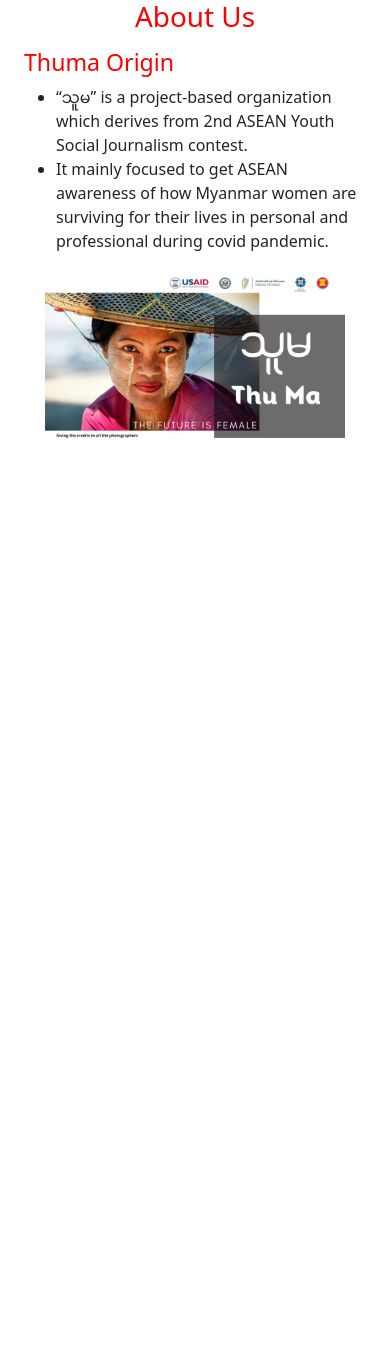
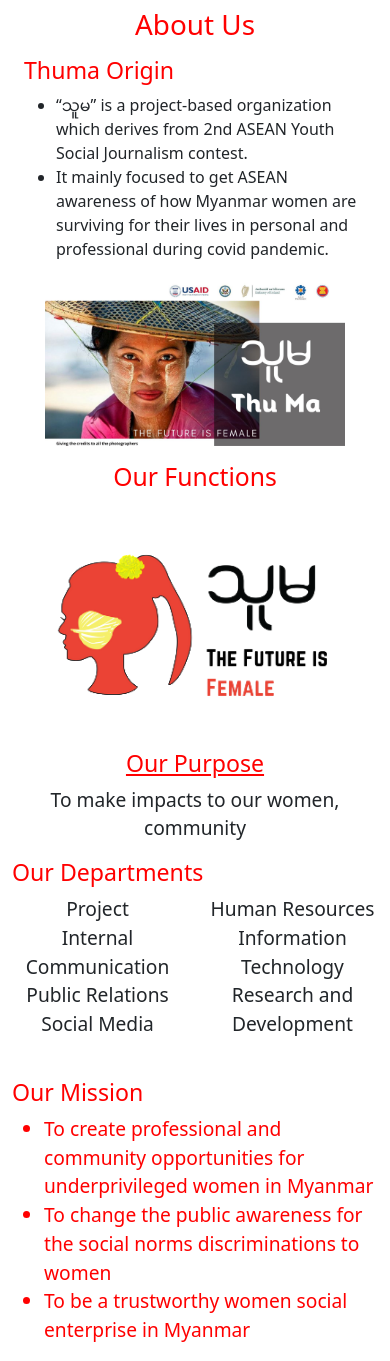
Before and after one commit to sandar00/Thumafocusarea, a plain HTML site: page index.html in a window 390 px wide. Before the commit the page ends 844 px from the top, so only its background shows below. Drawn offline with Linux system fonts and the light colour scheme.

Commit message:
add thuma function

```diff
--- a/index.html
+++ b/index.html
@@ -15,7 +15,7 @@
 <body>
 
     <!-- Thuma Origin header -->
-    <header class="mt-md-3 mt-sm-2">
+    <header class="mt-md-3 mt-2">
         <h1 class="text-center reds">About Us</h1>
     </header>
 
@@ -36,6 +36,52 @@
     </section>
 
     <!-- section function -->
+    <header class="mt-md-4 mt-3">
+        <h2 class="text-center reds">Our Functions</h2>
+    </header>
+
+    <section class="container-lg">
+        <div class="row align-items-center function-containers">
+            <div class="col-sm-12 col-md-6 fuction1">
+                <img src="./img/IMG_4171.PNG" alt="" class="function-imgs1">
+            </div>
+
+            <div class="col-sm-12 col-md-6 function2">
+                <div class="purposes text-center ">
+                    <h3 class="mt-md-3 text-decoration-underline reds">Our Purpose</h3>
+                    <p class="mx-md-auto mt-md-4 fs-4 w-md-50 purposes">To make impacts to our women, community</p>
+                </div>
+            </div>
+            <div class="col-sm-12 col-md-6 departments">
+                <h3 class="reds">Our Departments</h3>
+                <div class="row depart-contents">
+                    <ul class="col-6 text-md-start text-center">
+                        <li>Project</li>
+                        <li>Internal Communication</li>
+                        <li>Public Relations</li>
+                        <li>Social Media</li>
+                    </ul>
+                    <ul class="col-6 text-md-start text-center">
+                        <li>Human Resources</li>
+                        <li>Information Technology</li>
+                        <li>Research and Development</li>
+                    </ul>
+                </div>
+            </div>
+
+            <div class="col-sm-12 col-lg-6 missions">
+                <br/>
+                <h3 class="reds">Our Mission</h3>
+                <div class="mission-contents">
+                    <ul>
+                        <li>To create professional and community opportunities for underprivileged women in Myanmar</li>
+                        <li>To change the public awareness for the social norms discriminations to women</li>
+                        <li>To be a trustworthy women social enterprise in Myanmar</li>
+                    </ul>
+                </div>
+            </div>
+        </div>
+    </section>
 
 
     <!-- bootstrap 4 js -->
--- a/origin.css
+++ b/origin.css
@@ -2,7 +2,7 @@
     --maincolor: red;
 }
 *{
-    box-sizing: border-box;
+    box-sizing: border-box !important;
     margin:0;
     padding:0;
 }
@@ -36,3 +36,57 @@
         }
     }
 }
+
+/* start functions */
+.function-imgs1{
+    max-width: 450px;
+    height: 250px;
+    object-fit: cover;
+}
+
+/* departments */
+.departments{
+    margin:0;
+}
+
+.depart-contents,.mission-contents{
+    font-size: 1.2rem;
+}
+
+.mission-contents{
+    color:var(--maincolor);
+}
+
+@media screen and (max-width:767px) {
+    .function-imgs1{
+        /* width: 100%; */
+        display: block;
+        margin:auto;
+        object-fit: contain;
+    }
+
+    @media(max-width: 440px) {
+        .function-imgs1{
+            width: 90%;
+            display: block;
+            margin:auto;
+            object-fit: contain;
+        }
+
+        .purposes{
+            font-size: 1.2rem !important;
+            width:100%;
+        }
+    }
+}
+
+/* department responsive */
+@media screen and (max-width:992px) and (min-width: 258px) {
+    .departments{
+        width:100%;
+        margin:0 !important;
+    }
+    .depart-contents ul{
+        list-style: none;
+    }
+}
```
